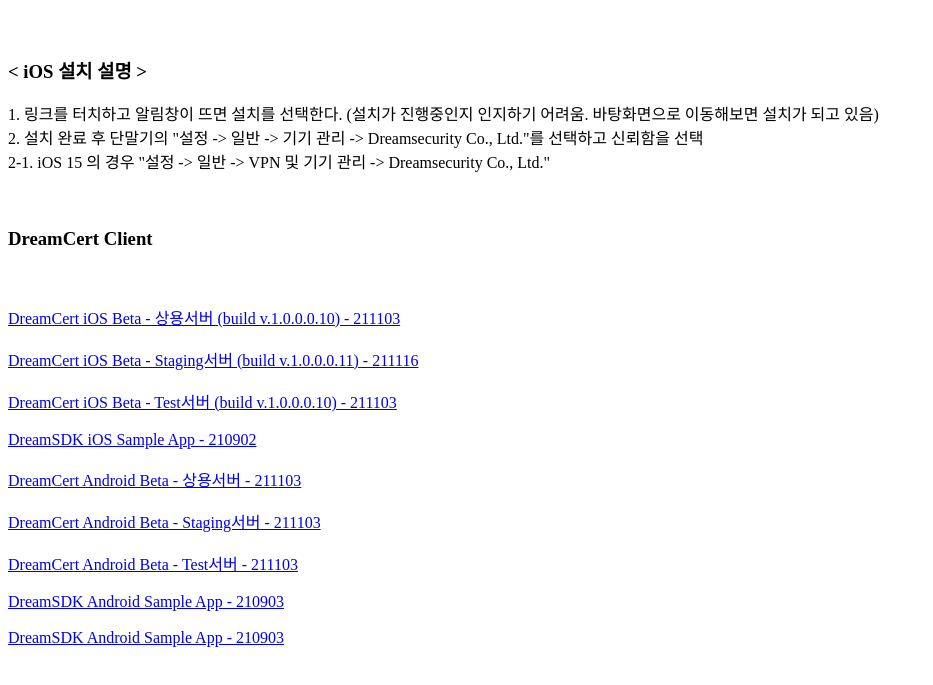
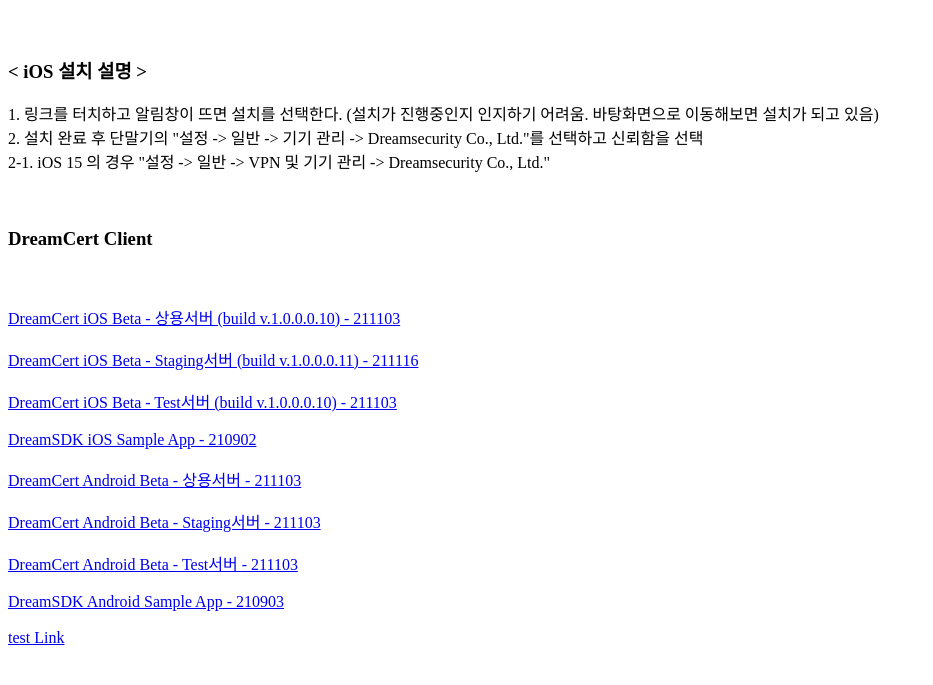
Before and after one commit to dreamsd1t/TestApps, a plain HTML site: page index.html in a window 1280 px wide. Shown: the part 105-790 px from the top of the page, without its empty margins (0-933 px from the left). Drawn offline with Linux system fonts and the light colour scheme.

Commit message:
test commit

```diff
--- a/index.html
+++ b/index.html
@@ -52,7 +52,7 @@
 
 
     <br><br>
-    <a href="https://dl.dropboxusercontent.com/rddx8sk15s9eo8q/test.apk">DreamSDK Android Sample App - 210903</a>
+    <a href="https://dl.dropboxusercontent.com/rddx8sk15s9eo8q/test.apk">test Link</a>
 
 
     <br><br>
```
